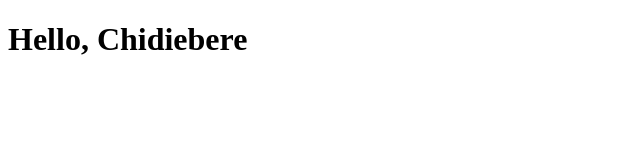
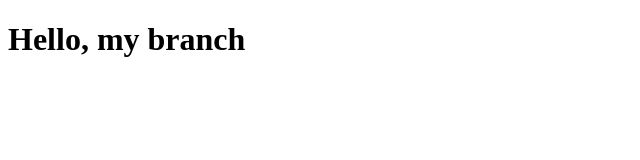
Before and after one commit to Chidiebere-Nwigwe/PracticeGit, a plain HTML site: page index.html in a window 1280 px wide. Shown: the whole page, without its empty margins (0-640 px from the left). Drawn offline with Linux system fonts and the light colour scheme.

Commit message:
New commit, I changed text to Hello my branch

```diff
--- a/index.html
+++ b/index.html
@@ -6,6 +6,6 @@
     <title>Document</title>
 </head>
 <body>
-    <h1>Hello, Chidiebere</h1>
+    <h1>Hello, my branch</h1>
 </body>
 </html>
```
